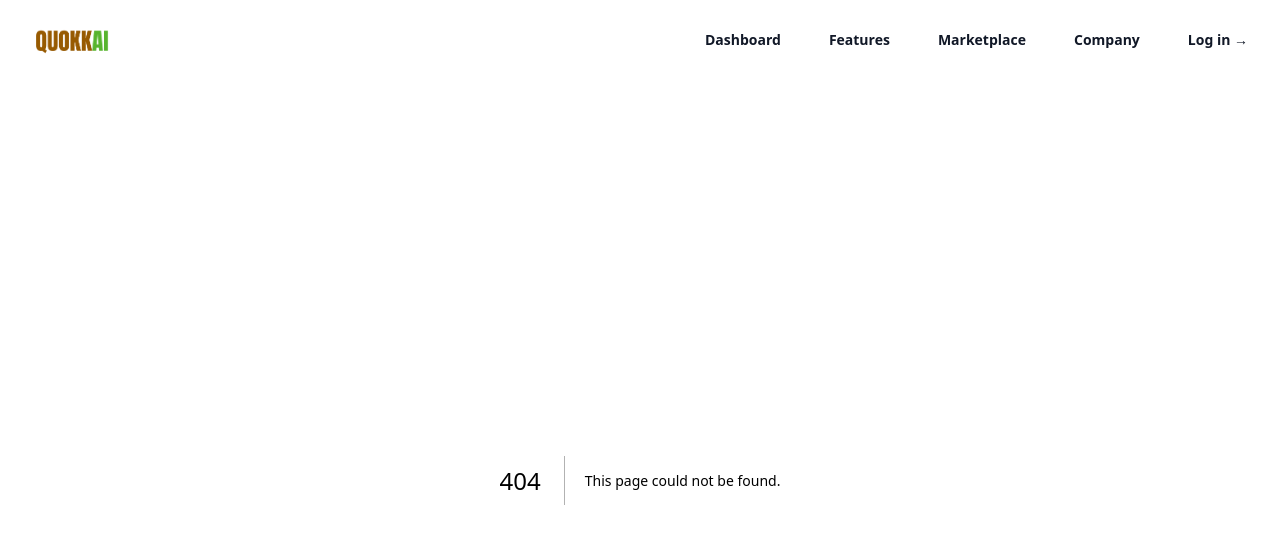
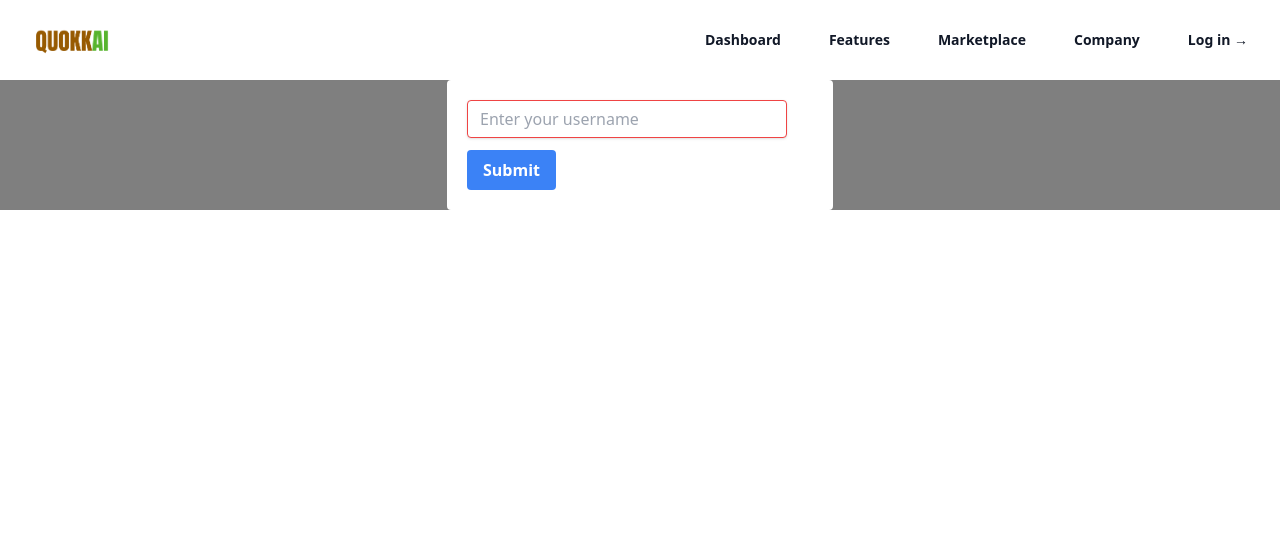
Before and after one commit to RickWangPerth/2024PoliceHacakthon, a Next.js app in the folder frontend/: page /emgerency in a window 1280 px wide. Before the commit this address had no page. Shown: the top 544 px of the page. Built offline with nearby package versions, Linux system fonts and the light colour scheme.

Commit message:
add emerrgency page

```diff
--- /dev/null
+++ b/frontend/pages/emgerency.tsx
@@ -0,0 +1,14 @@
+import React from "react";
+import { useState, useEffect } from "react";
+import Chat from "@/components/chat";
+
+const Emergency = () => {
+
+  return (
+    <div className="h-full w-full">
+      <Chat />
+    </div>
+  );
+};
+
+export default Emergency;
```
